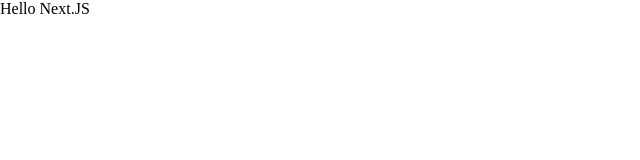
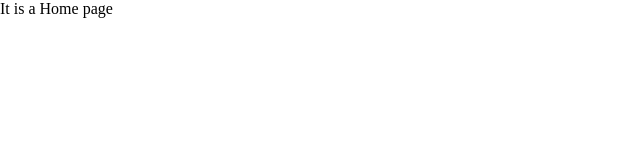
Before and after one commit to AlexKomanov/nextjs-blog, a Next.js app: page / in a window 1280 px wide. Shown: the top 160 px of the page, without its empty margins (0-640 px from the left). Built offline with nearby package versions, Linux system fonts and the light colour scheme.

Commit message:
Adding pages to the project structure

```diff
--- a/pages/index.tsx
+++ b/pages/index.tsx
@@ -14,7 +14,7 @@
         <link rel="icon" href="/favicon.ico" />
       </Head>
       <div >
-          Hello Next.JS
+          It is a Home page
       </div>
     </>
   )
```
Also changed, not shown: pages/about.tsx (added, +9 -0 lines), pages/comments.tsx (added, +9 -0 lines), pages/portfolio.tsx (added, +9 -0 lines), pages/posts.tsx (added, +8 -0 lines).
